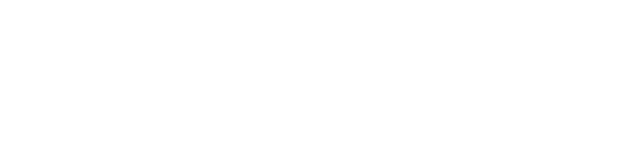
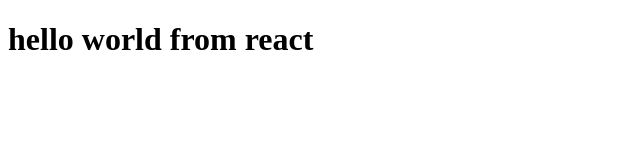
Before and after one commit to Sujeet17m/Namaste-React, a plain HTML site: page index.html in a window 1280 px wide. Shown: the whole page, without its empty margins (0-640 px from the left). Drawn offline with nearby package versions, Linux system fonts and the light colour scheme.

Commit message:
created using react

```diff
--- a/index.html
+++ b/index.html
@@ -9,5 +9,11 @@
     <div id="root"></div>
     <script crossorigin src="https://unpkg.com/react@18/umd/react.development.js"></script>
     <script crossorigin src="https://unpkg.com/react-dom@18/umd/react-dom.development.js"></script>
+
+    <script>
+        const heading = React.createElement("h1",{},"hello world from react");
+        const root = ReactDOM.createRoot(document.getElementById("root"));
+        root.render(heading);
+    </script>
 </body>
 </html>
```
